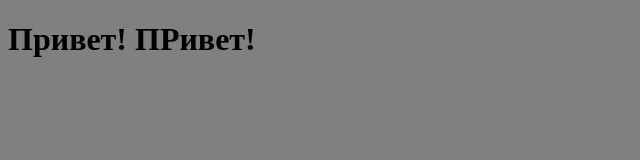
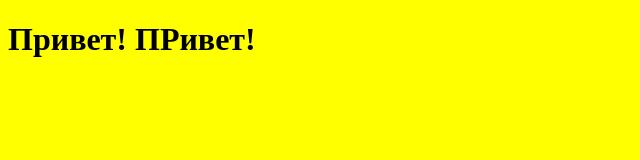
Before and after one commit to Sveta123123/pumpkin.github.io, a plain HTML site: page index.html in a window 1280 px wide. Shown: the whole page, without its empty margins (0-640 px from the left). Drawn offline with Linux system fonts and the light colour scheme.

Commit message:
Update style.css

```diff
--- a/css/style.css
+++ b/css/style.css
@@ -1,5 +1,2 @@
 body {
-    background-color:
-    gray
-    ;
-}
+    background-color:yellow;}
```
